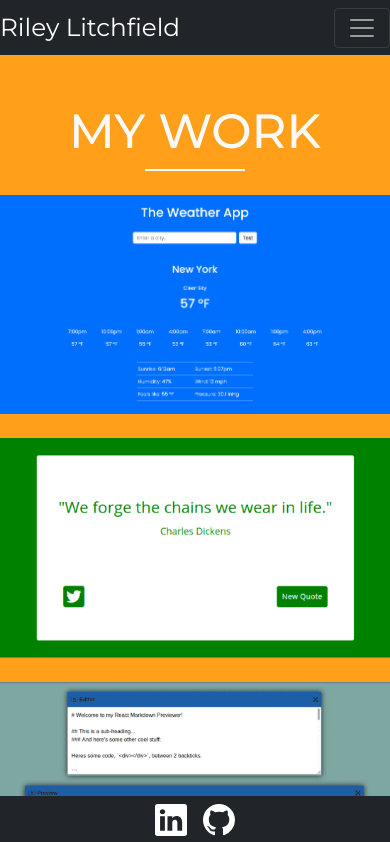
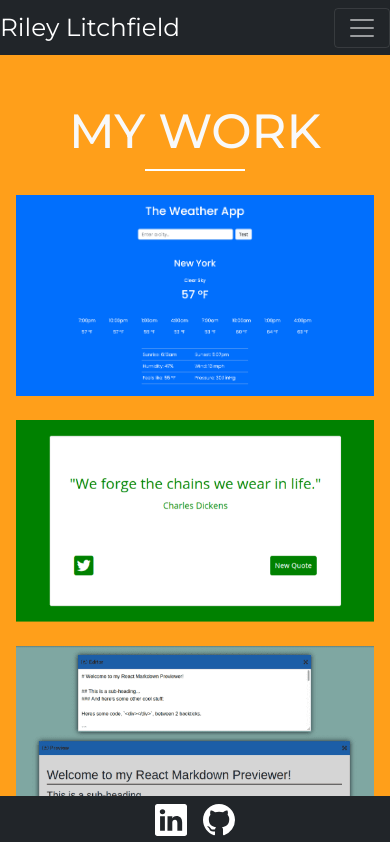
Before and after one commit to karateking007/riley-portfolio, a React (Create React App) app: page /work in a window 390 px wide. Shown: the top 842 px of the page. Built offline with nearby package versions, Linux system fonts and the light colour scheme.

Commit message:
Updated work component

```diff
--- a/src/App.css
+++ b/src/App.css
@@ -254,10 +254,6 @@ a {
     min-height: calc(100vh - 103px);
   }
 
-  #work-row>* {
-    padding: 0 !important;
-  }
-
   .container {
     padding: 0 !important;
   }
--- a/src/components/Work.jsx
+++ b/src/components/Work.jsx
@@ -33,7 +33,7 @@ const projects = [
 
 function Work() {
     return (
-        <section className="p-0 p-md-5 py-5">
+        <section className="p-1 p-md-5 py-5">
             <div className="container">
                 <h2 className="text-center text-light text-uppercase">My work</h2>
                 <div className="line mb-4"></div>
```
